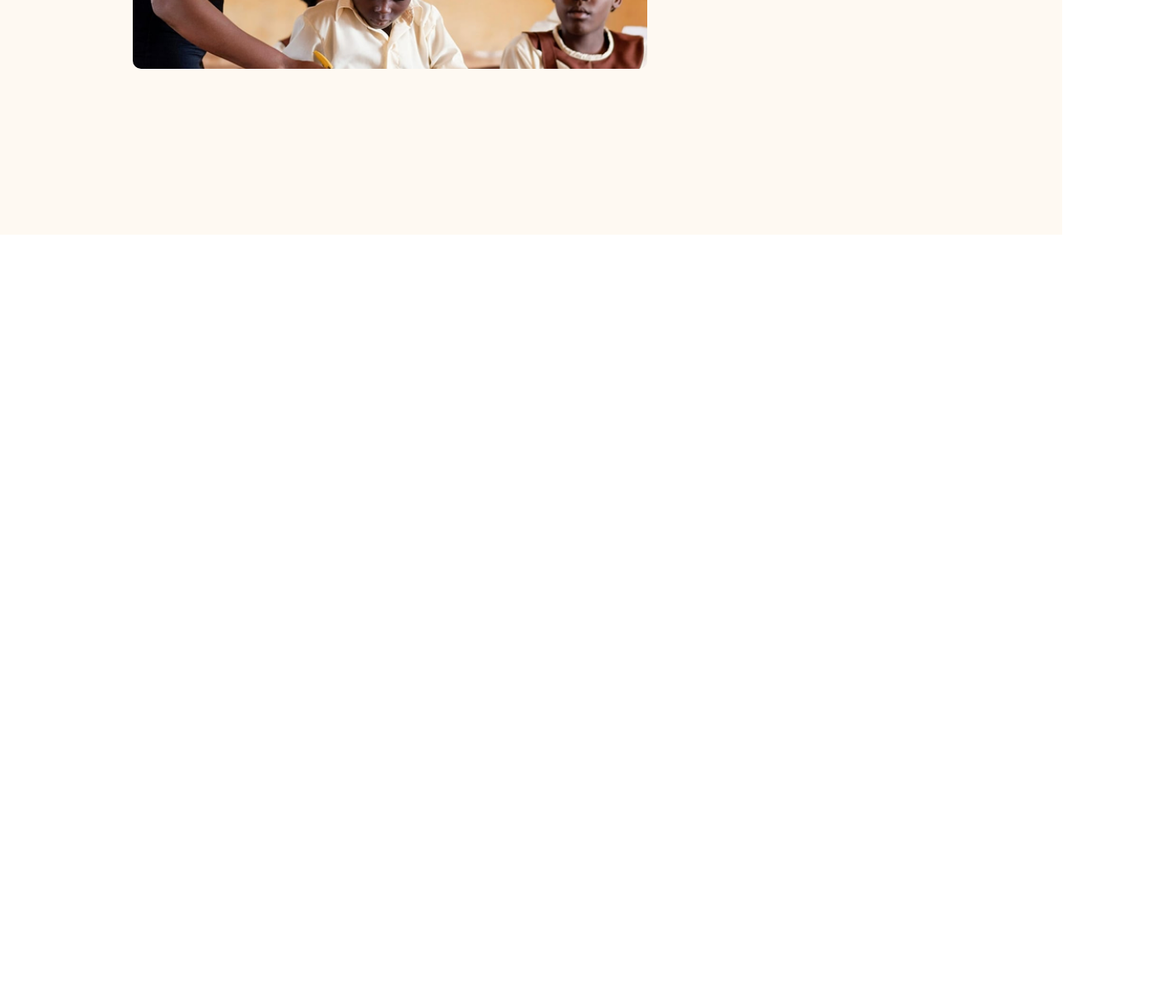
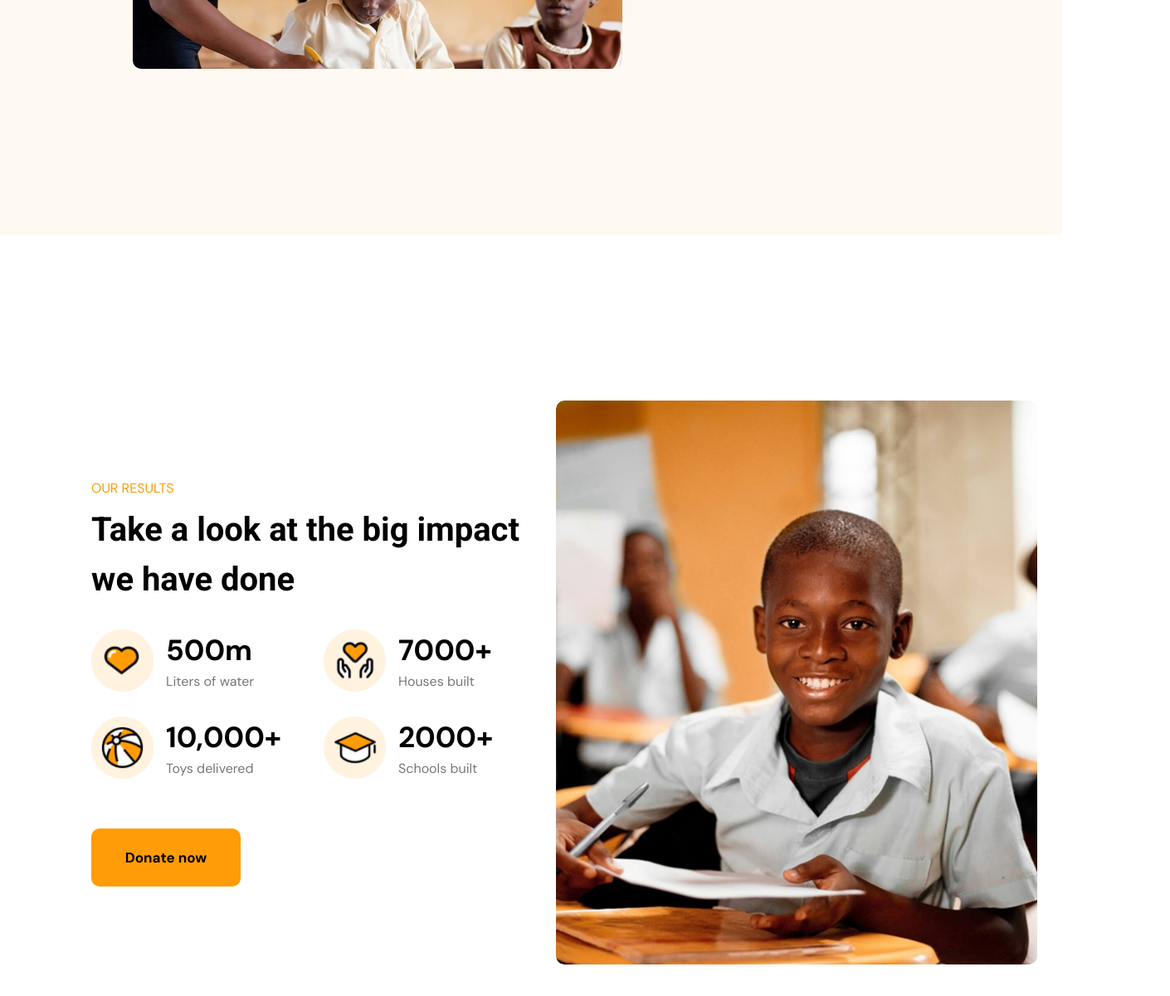
Before and after one commit to rrasulzoda06-web/Philanthropy, a plain HTML site: page index.html in a window 1280 px wide. Shown: the part 2644-3845 px from the top of the page at 83% size, 1410 px wide, since content can reach past the window. Before the commit the page ends 2927 px from the top, so only its background shows below. Drawn offline with Linux system fonts and the light colour scheme.

Commit message:
sector 5

```diff
--- a/index.html
+++ b/index.html
@@ -34,7 +34,6 @@
             <img src="pictures/IMAGE (5).png" alt="">
         </div>
     </div>
-
     <div class="se">
     <div class="se1">
         <h2>200<span>m</span></h2>
@@ -54,7 +53,6 @@
         <p>Assisted communities</p>
     </div>
 </div>
-
 <div class="chor">
     <div class="b">
         <p class="b1">ABOUT US</p>
@@ -63,7 +61,6 @@
         <img class="b3" src="pictures/IMAGE (6).png" alt="">
         <img class="b4" src="pictures/IMAGE (8).png" alt="">
     </div>
-
     <div class="bb">
         <div class="bb1">
             <span class="bb2">Donate now</span>
@@ -85,5 +82,52 @@
         </div>
     </div>
 </div>
+
+<div class="panj">
+    <div class="c1">
+        <p class="c2">OUR RESULTS</p>
+        <h2>Take a look at the big impact we have done</h2>
+
+        <div class="cc">
+            <div class="cc1">
+                <img src="pictures/IMAGE (10).png" alt="">
+                <div>
+                    <h3>500m</h3>
+                    <p>Liters of water</p>
+                </div>
+            </div>
+            <div class="cc1">
+                <img src="pictures/IMAGE (12).png" alt="">
+                <div>
+                    <h3>7000+</h3>
+                    <p>Houses built</p>
+                </div>
+            </div>
+        </div>
+
+        <div class="cc">
+            <div class="cc1">
+                <img src="pictures/IMAGE (11).png" alt="">
+                <div>
+                    <h3>10,000+</h3>
+                    <p>Toys delivered</p>
+                </div>
+            </div>
+            <div class="cc1">
+                <img src="pictures/IMAGE (13).png" alt="">
+                <div>
+                    <h3>2000+</h3>
+                    <p>Schools built</p>
+                </div>
+            </div>
+        </div>
+
+        <span class="c3">Donate now</span>
+    </div>
+
+    <div class="c4">
+        <img src="pictures/IMAGE (14).png" alt="">
+    </div>
+</div>
 </body>
 </html>
--- a/philo.css
+++ b/philo.css
@@ -146,10 +146,10 @@ header{
     background-color: #FEF9F2;
 }
 .b{
-    width: 630px;
+    width: 590px;
 }
 .bb{
-    width: 630px;
+    width: 590px;
     padding-top: 36px;
 }
 .b1{
@@ -171,14 +171,14 @@ header{
 }
 .b3{
     display: block;
-    width: 620px;
+    width: 590px;
     height: 530px;
     border-radius: 10px;
     margin-top: 55px;
 }
 .b4{
     display: block;
-    width: 620px;
+    width: 590px;
     height: 390px;
     object-fit: cover;
     border-radius: 10px;
@@ -196,7 +196,6 @@ header{
     width: 178px;
     height: 68px;
     background-color: #FF9C08;
-    color: white;
     font-weight: 700;
     font-size: 17px;
     border-radius: 6px;
@@ -216,7 +215,7 @@ header{
 }
 .bb4{
     display: block;
-    width: 630px;
+    width: 590px;
     height: 745px;
     object-fit: cover;
     border-radius: 10px;
@@ -239,3 +238,69 @@ header{
     width: 30px;
     height: 30px;
 }
+.panj{
+    display: flex;
+    justify-content: space-between;
+    align-items: center;
+    max-width: 1200px;
+    margin: 0 auto;
+    padding: 200px 110px 200px 110px;
+}
+.c1{
+    width: 560px;
+}
+.c4{
+    width: 580px;
+    height: 680px;
+}
+.c4 img{
+    width: 580px;
+    height: 680px;
+    border-radius: 10px;
+}
+.c2{
+    color: #FF9C08;
+    font-size: 16px;
+}
+.panj h2{
+    font-family: Roboto, Arial, sans-serif;
+    font-size: 40px;
+    font-weight: 700;
+    line-height: 60px;
+    margin-top: 10px;
+}
+.cc{
+    display: flex;
+    margin-top: 30px;
+}
+.cc1{
+    display: flex;
+    align-items: center;
+    gap: 15px;
+    width: 320px;
+}
+.cc1 img{
+    width: 75px;
+    height: 75px;
+}
+.cc1 h3{
+    font-size: 35px;
+    font-weight: 700;
+}
+.cc1 p{
+    font-size: 16px;
+    color: #777;
+    margin-top: 4px;
+}
+.c3{
+    display: flex;
+    justify-content: center;
+    align-items: center;
+    width: 180px;
+    height: 70px;
+    margin-top: 60px;
+    background-color: #FF9C08;
+    font-weight: 700;
+    font-size: 17px;
+    border-radius: 10px;
+}
```
Also changed, not shown: pictures/IMAGE (10).png (added), pictures/IMAGE (11).png (added), pictures/IMAGE (12).png (added), pictures/IMAGE (13).png (added), pictures/IMAGE (14).png (added).
